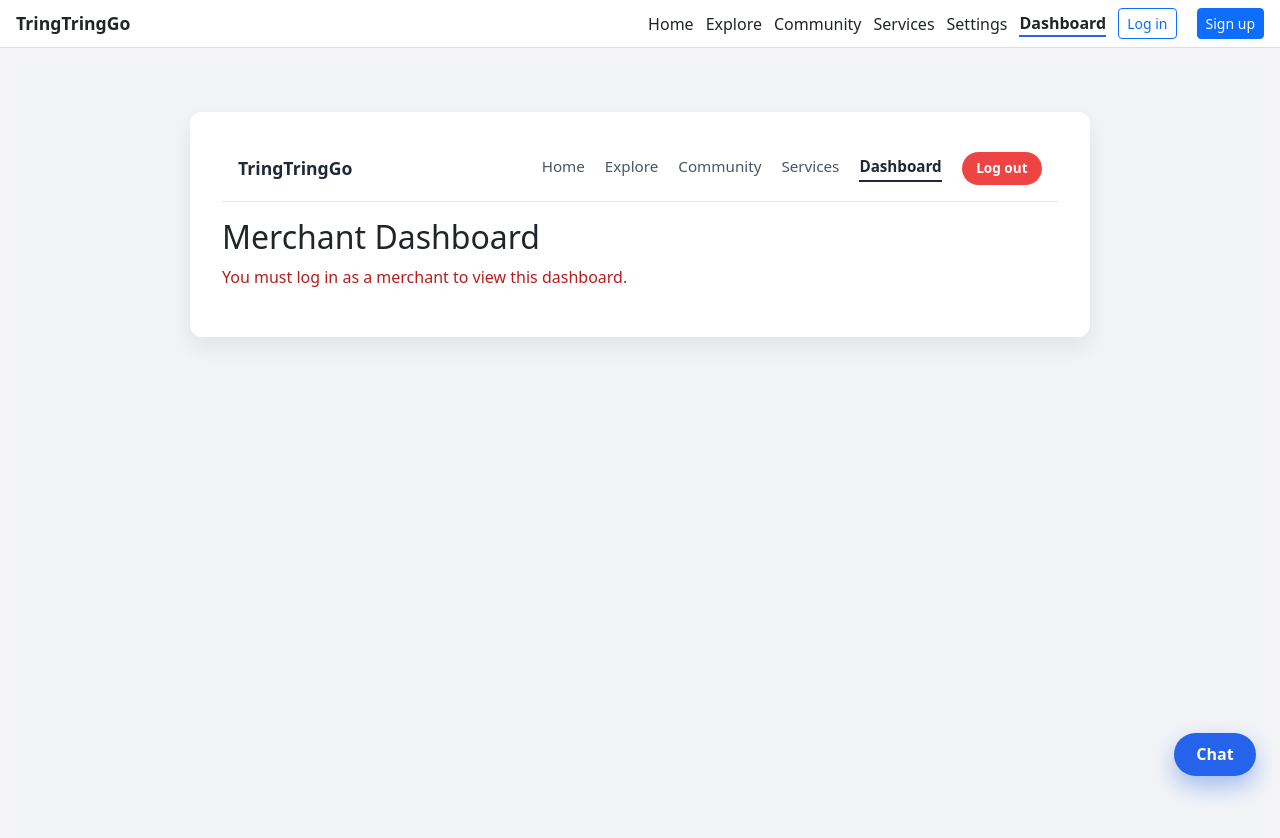
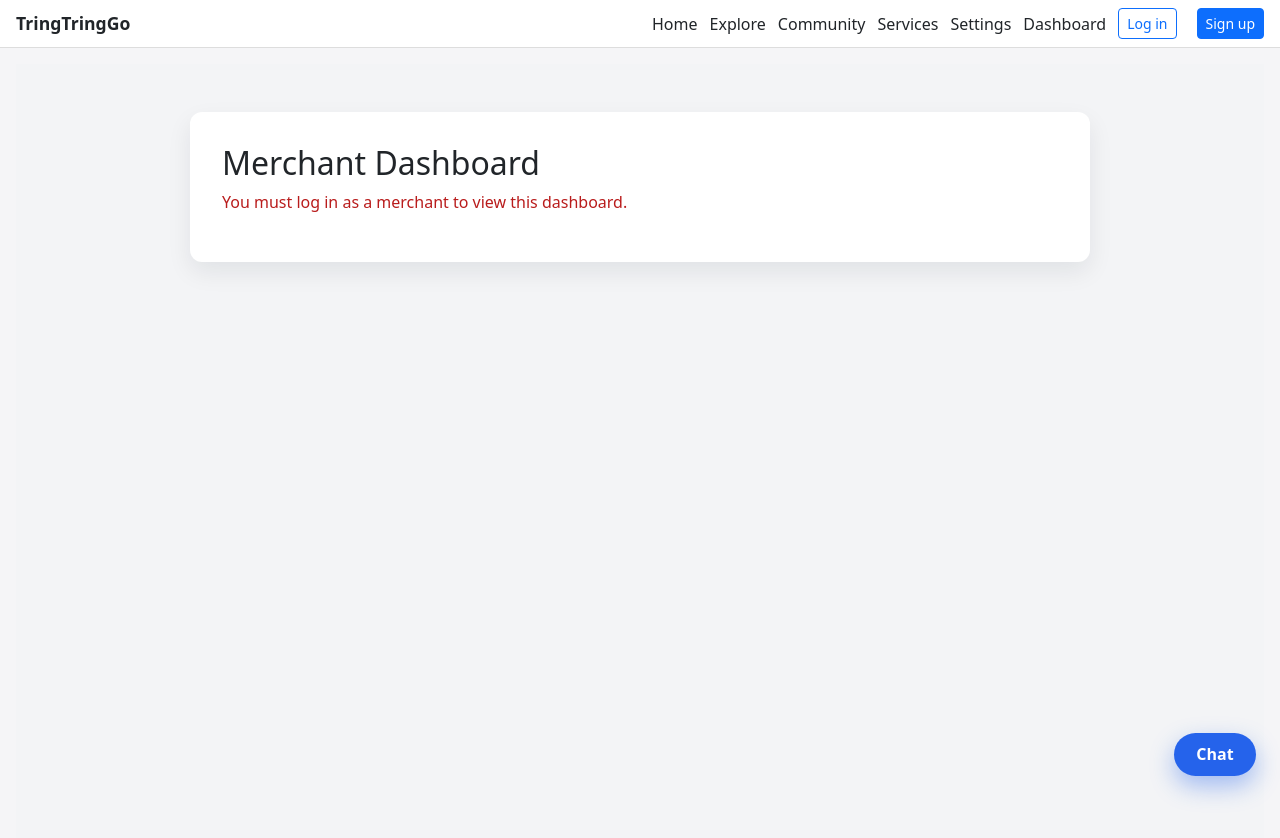
Before and after one commit to SahinuIslam/Tring-Tring-Go, a React (Create React App) app in the folder tringtringgo-frontend/: page /merchant in a window 1280 px wide. Shown: the top 838 px of the page. Built offline with nearby package versions, Linux system fonts and the light colour scheme.

Commit message:
Refactor routing and layout structure in App.js; remove redundant TopBar component from dashboards

```diff
--- a/tringtringgo-frontend/src/App.js
+++ b/tringtringgo-frontend/src/App.js
@@ -33,7 +33,6 @@ import Home from "./home";
 
 import SettingsPage from "./SettingsPage";
 
-
 function App() {
   return (
     <Router>
@@ -45,12 +44,8 @@ function App() {
         {/* default: go to home */}
         <Route path="/" element={<Navigate to="/home" replace />} />
 
-        {/* everything else WITH layout (has top bar + ChatPanel) */}
-        <Route
-          path="/*"
-          element={
-            <Layout>
-              <Routes>
+        {/* ✅ CORRECT: Layout WRAPS all main pages */}
+        <Route element={<Layout />}>
           {/* home and main pages under Layout */}
           <Route path="/home" element={<Home />} />
           <Route path="/explore" element={<ExplorePage />} />
@@ -61,13 +56,10 @@ function App() {
           <Route path="/traveler" element={<TravelerDashboard />} />
           <Route path="/merchant" element={<MerchantDashboard />} />
           <Route path="/admin" element={<AdminDashboard />} />
+
           {/* settings page */}
           <Route path="/settings" element={<SettingsPage />} />
-
-              </Routes>
-            </Layout>
-          }
-        />
+        </Route>
       </Routes>
 
       {/* floating AI chatbot widget, always available */}
--- a/tringtringgo-frontend/src/ExplorePage.jsx
+++ b/tringtringgo-frontend/src/ExplorePage.jsx
@@ -1,5 +1,4 @@
 import React, { useEffect, useState, useMemo } from "react";
-import TopBar from "./TopBar";
 
 function ExplorePage() {
   const [places, setPlaces] = useState([]);
@@ -289,7 +288,6 @@ function ExplorePage() {
     return (
       <div className="dashboard-page">
         <div className="dashboard-card">
-          <TopBar />
           <h2>Explore</h2>
           <p>Loading recommendations...</p>
         </div>
@@ -301,7 +299,6 @@ function ExplorePage() {
     return (
       <div className="dashboard-page">
         <div className="dashboard-card">
-          <TopBar />
           <h2>Explore</h2>
           <p style={{ color: "#b91c1c" }}>Error: {placesError}</p>
         </div>
@@ -314,7 +311,6 @@ function ExplorePage() {
   return (
     <div className="dashboard-page flex justify-center p-4 min-h-screen bg-gray-50">
       <div className="dashboard-card" style={{ maxWidth: 900, width: "100%" }}>
-        <TopBar />
         <h2 className="text-2xl font-bold text-gray-800">Explore</h2>
 
         {/* filters row */}
--- a/tringtringgo-frontend/src/TopBar.jsx
+++ b/tringtringgo-frontend/src/TopBar.jsx
@@ -1,3 +1,4 @@
+/*
 import React from "react";
 
 function TopBar() {
@@ -9,3 +10,4 @@ function TopBar() {
 }
 
 export default TopBar;
+*/
--- a/tringtringgo-frontend/src/layout.jsx
+++ b/tringtringgo-frontend/src/layout.jsx
@@ -1,3 +1,4 @@
+import { Outlet } from "react-router-dom"; //unified topbar for all pages
 import React, { useState } from "react";
 import { Link, useLocation } from "react-router-dom";
 import ChatPanel from "./ChatPanel";
@@ -66,18 +67,30 @@ function Layout({ children }) {
           >
             Settings
           </Link>
-          <Link
-            className={
-              isActive("/traveler") ||
-              isActive("/merchant") ||
-              isActive("/admin")
-                ? "nav-link active"
-                : "nav-link"
-            }
-            to="/traveler"
-          >
-            Dashboard
-          </Link>
+          {/* REPLACE your single Dashboard link with: */}
+{parsed?.mode === "MERCHANT" ? (
+  <Link
+    className={isActive("/merchant") ? "nav-link active" : "nav-link"}
+    to="/merchant"
+  >
+    Dashboard
+  </Link>
+) : parsed?.mode === "ADMIN" ? (
+  <Link
+    className={isActive("/admin") ? "nav-link active" : "nav-link"}
+    to="/admin"
+  >
+    Dashboard
+  </Link>
+) : (
+  <Link
+    className={isActive("/traveler") ? "nav-link active" : "nav-link"}
+    to="/traveler"
+  >
+    Dashboard
+  </Link>
+)}
+
 
           {isLoggedIn ? (
             <>
@@ -117,7 +130,9 @@ function Layout({ children }) {
         </nav>
       </header>
 
-      <main className="main-content">{children}</main>
+      <main className="main-content">
+      <Outlet />
+        </main>
 
       {isLoggedIn && isChatOpen && (
         <ChatPanel onClose={() => setIsChatOpen(false)} />
--- a/tringtringgo-frontend/src/pages/AdminDashboard.jsx
+++ b/tringtringgo-frontend/src/pages/AdminDashboard.jsx
@@ -1,63 +1,6 @@
 // src/AdminDashboard.jsx
 import React, { useEffect, useState } from "react";
 
-function TopBar() {
-  async function handleLogout() {
-    try {
-      await fetch("http://127.0.0.1:8000/api/accounts/logout/", {
-        method: "POST",
-        credentials: "include",
-      });
-    } catch (e) {
-      console.error("Logout API error (ignored):", e);
-    }
-    localStorage.removeItem("ttg_user");
-    window.location.href = "/login";
-  }
-
-  return (
-    <div
-      style={{
-        display: "flex",
-        alignItems: "center",
-        justifyContent: "space-between",
-        marginBottom: "1rem",
-        borderBottom: "1px solid #e5e7eb",
-        paddingBottom: "1rem",
-      }}
-    >
-      <div style={{ fontWeight: 700, fontSize: "1.1rem", color: "#1f2937" }}>
-        TringTringGo
-      </div>
-      <div
-        style={{
-          display: "flex",
-          alignItems: "center",
-          gap: "1rem",
-          fontSize: "0.95rem",
-          color: "#4b5563",
-        }}
-      >
-        <button
-          type="button"
-          onClick={handleLogout}
-          style={{
-            border: "none",
-            borderRadius: "999px",
-            padding: "0.4rem 0.9rem",
-            background: "#ef4444",
-            color: "white",
-            fontSize: "0.85rem",
-            fontWeight: 600,
-            cursor: "pointer",
-          }}
-        >
-          Log out
-        </button>
-      </div>
-    </div>
-  );
-}
 
 function AdminDashboard() {
   const [data, setData] = useState(null);
@@ -277,7 +220,6 @@ function AdminDashboard() {
     return (
       <div className="dashboard-page">
         <div className="dashboard-card">
-          <TopBar />
           <h2>Admin Dashboard</h2>
           <p>Loading...</p>
         </div>
@@ -289,7 +231,6 @@ function AdminDashboard() {
     return (
       <div className="dashboard-page">
         <div className="dashboard-card">
-          <TopBar />
           <h2>Admin Dashboard</h2>
           <p style={{ color: "#b91c1c" }}>{error || "No data"}</p>
         </div>
@@ -374,7 +315,6 @@ function AdminDashboard() {
       `}</style>
 
       <div className="dashboard-card">
-        <TopBar />
 
         <h2 className="text-2xl font-bold text-gray-800">Admin Dashboard</h2>
         <p style={{ marginBottom: "0.75rem", color: "#4b5563" }}>
--- a/tringtringgo-frontend/src/pages/MerchantDashboard.jsx
+++ b/tringtringgo-frontend/src/pages/MerchantDashboard.jsx
@@ -1,126 +1,7 @@
 // src/pages/MerchantDashboard.jsx
 import React, { useEffect, useState } from "react";
 
-/* ---------- TopBar ---------- */
 
-function TopBar() {
-  async function handleLogout() {
-    try {
-      await fetch("http://127.0.0.1:8000/api/accounts/logout/", {
-        method: "POST",
-        credentials: "include",
-      });
-    } catch (e) {
-      console.error("Logout API error (ignored):", e);
-    }
-    localStorage.removeItem("ttg_user");
-    window.location.href = "/login";
-  }
-
-  const path = window.location.pathname;
-  const stored = localStorage.getItem("ttg_user");
-  const parsed = stored ? JSON.parse(stored) : null;
-  const mode = parsed?.mode || parsed?.role || "TRAVELER";
-
-  const dashboardHref =
-    mode === "MERCHANT"
-      ? "/merchant"
-      : mode === "ADMIN"
-      ? "/admin"
-      : "/traveler";
-
-  const isActive = (name) => {
-    if (name === "home") return path === "/" || path === "/home";
-    if (name === "explore") return path.startsWith("/explore");
-    if (name === "community") return path.startsWith("/community");
-    if (name === "services") return path.startsWith("/services");
-    if (name === "dashboard")
-      return (
-        path.startsWith("/traveler") ||
-        path.startsWith("/merchant") ||
-        path.startsWith("/admin") ||
-        path.startsWith("/dashboard")
-      );
-    return false;
-  };
-
-  const linkStyle = (name) => ({
-    textDecoration: "none",
-    fontSize: "0.95rem",
-    color: isActive(name) ? "#1f2937" : "#4b5563",
-    fontWeight: isActive(name) ? 700 : 500,
-    borderBottom: isActive(name)
-      ? "2px solid #1f2937"
-      : "2px solid transparent",
-    paddingBottom: "0.1rem",
-  });
-
-  return (
-    <div
-      style={{
-        display: "flex",
-        alignItems: "center",
-        justifyContent: "space-between",
-        marginBottom: "1rem",
-        borderBottom: "1px solid #e5e7eb",
-        paddingBottom: "1rem",
-        paddingTop: "0.5rem",
-        paddingInline: "1rem",
-        flexWrap: "wrap",
-        gap: "0.75rem",
-      }}
-    >
-      <div style={{ fontWeight: 700, fontSize: "1.1rem", color: "#1f2937" }}>
-        TringTringGo
-      </div>
-
-      <div
-        style={{
-          display: "flex",
-          alignItems: "center",
-          gap: "1.25rem",
-          fontSize: "0.95rem",
-          flexWrap: "wrap",
-        }}
-      >
-        <nav style={{ display: "flex", gap: "1.25rem", flexWrap: "wrap" }}>
-          <a href="/home" style={linkStyle("home")}>
-            Home
-          </a>
-          <a href="/explore" style={linkStyle("explore")}>
-            Explore
-          </a>
-          <a href="/community" style={linkStyle("community")}>
-            Community
-          </a>
-          <a href="/services" style={linkStyle("services")}>
-            Services
-          </a>
-          <a href={dashboardHref} style={linkStyle("dashboard")}>
-            Dashboard
-          </a>
-        </nav>
-
-        <button
-          type="button"
-          onClick={handleLogout}
-          style={{
-            border: "none",
-            borderRadius: "999px",
-            padding: "0.4rem 0.9rem",
-            background: "#ef4444",
-            color: "white",
-            fontSize: "0.85rem",
-            fontWeight: 600,
-            cursor: "pointer",
-          }}
-        >
-          Log out
-        </button>
-      </div>
-    </div>
-  );
-}
 
 /* ---------- helpers ---------- */
 
@@ -374,7 +255,6 @@ function MerchantDashboard() {
     return (
       <div className="dashboard-page">
         <div className="dashboard-card">
-          <TopBar />
           <h2>Merchant Dashboard</h2>
           <p>Loading your data...</p>
         </div>
@@ -386,7 +266,6 @@ function MerchantDashboard() {
     return (
       <div className="dashboard-page">
         <div className="dashboard-card">
-          <TopBar />
           <h2>Merchant Dashboard</h2>
           <p style={{ color: "#b91c1c" }}>{error || "No data"}</p>
         </div>
@@ -460,7 +339,6 @@ function MerchantDashboard() {
       `}</style>
 
       <div className="dashboard-card">
-        <TopBar />
 
         {parsedUser && realRole === "MERCHANT" && mode !== "TRAVELER" && (
           <button
--- a/tringtringgo-frontend/src/pages/TravelerDashboard.jsx
+++ b/tringtringgo-frontend/src/pages/TravelerDashboard.jsx
@@ -1,148 +1,4 @@
 import React, { useEffect, useState } from "react";
-
-// Top navigation bar
-export function TopBar() {
-  async function handleLogout() {
-    try {
-      await fetch("http://127.0.0.1:8000/api/accounts/logout/", {
-        method: "POST",
-        credentials: "include",
-      });
-    } catch (e) {
-      console.error("Logout API error (ignored):", e);
-    }
-    localStorage.removeItem("ttg_user");
-    window.location.href = "/login";
-  }
-
-  const path = window.location.pathname;
-
-  const stored = localStorage.getItem("ttg_user");
-  const parsed = stored ? JSON.parse(stored) : null;
-  const mode = parsed?.mode || parsed?.role || "TRAVELER";
-
-  const dashboardHref =
-    mode === "MERCHANT"
-      ? "/merchant"
-      : mode === "ADMIN"
-      ? "/admin"
-      : "/traveler";
-
-  const isActive = (name) => {
-    if (name === "home") return path === "/" || path === "/home";
-    if (name === "explore") return path.startsWith("/explore");
-    if (name === "community") return path.startsWith("/community");
-    if (name === "services") return path.startsWith("/services");
-    if (name === "dashboard")
-      return (
-        path.startsWith("/traveler") ||
-        path.startsWith("/merchant") ||
-        path.startsWith("/admin") ||
-        path.startsWith("/dashboard")
-      );
-    return false;
-  };
-
-  const linkStyle = (name) => ({
-    textDecoration: "none",
-    fontSize: "0.95rem",
-    color: isActive(name) ? "#1f2937" : "#4b5563",
-    fontWeight: isActive(name) ? 700 : 500,
-    borderBottom: isActive(name)
-      ? "2px solid #1f2937"
-      : "2px solid transparent",
-    paddingBottom: "0.1rem",
-  });
-
-  return (
-    <div
-      style={{
-        display: "flex",
-        alignItems: "center",
-        justifyContent: "space-between",
-        marginBottom: "1rem",
-        borderBottom: "1px solid #e5e7eb",
-        paddingBottom: "1rem",
-        paddingTop: "0.5rem",
-        paddingInline: "1rem",
-        flexWrap: "wrap",
-        gap: "0.75rem",
-      }}
-    >
-      <div style={{ fontWeight: 700, fontSize: "1.1rem", color: "#1f2937" }}>
-        TringTringGo
-      </div>
-
-      <div
-        style={{
-          display: "flex",
-          alignItems: "center",
-          gap: "1.25rem",
-          fontSize: "0.95rem",
-          flexWrap: "wrap",
-        }}
-      >
-        <nav style={{ display: "flex", gap: "1.25rem", flexWrap: "wrap" }}>
-  <a href="/home" style={linkStyle("home")}>
-    Home
-  </a>
-  <a href="/explore" style={linkStyle("explore")}>
-    Explore
-  </a>
-  <a href="/community" style={linkStyle("community")}>
-    Community
-  </a>
-  <a href="/services" style={linkStyle("services")}>
-    Services
-  </a>
-  <a href={dashboardHref} style={linkStyle("dashboard")}>
-    Dashboard
-  </a>
-
-  {/* New Chat item – uses the floating ChatWidget already in App.js */}
-  <button
-    type="button"
-    onClick={() =>
-      window.scrollTo({
-        top: 0,
-        behavior: "smooth",
-      })
-    }
-    style={{
-      border: "none",
-      background: "transparent",
-      fontSize: "0.95rem",
-      color: "#2563eb",
-      fontWeight: 600,
-      cursor: "pointer",
-      padding: 0,
-    }}
-  >
-    Chat
-  </button>
-</nav>
-
-
-        <button
-          type="button"
-          onClick={handleLogout}
-          style={{
-            border: "none",
-            borderRadius: "999px",
-            padding: "0.4rem 0.9rem",
-            background: "#ef4444",
-            color: "white",
-            fontSize: "0.85rem",
-            fontWeight: 600,
-            cursor: "pointer",
-          }}
-        >
-          Log out
-        </button>
-      </div>
-    </div>
-  );
-}
 
 function TravelerDashboard() {
   // read real role and mode
@@ -564,7 +420,6 @@ function TravelerDashboard() {
     return (
       <div className="dashboard-page">
         <div className="dashboard-card">
-          <TopBar />
           <h2>🧳 Traveler Dashboard</h2>
           <p>Loading your data...</p>
         </div>
@@ -576,7 +431,6 @@ function TravelerDashboard() {
     return (
       <div className="dashboard-page">
         <div className="dashboard-card">
-          <TopBar />
           <h2>🧳 Traveler Dashboard</h2>
           <p style={{ color: "#b91c1c", fontWeight: "bold" }}>Error: {error}</p>
         </div>
@@ -588,7 +442,6 @@ function TravelerDashboard() {
     return (
       <div className="dashboard-page">
         <div className="dashboard-card">
-          <TopBar />
           <h2>🧳 Traveler Dashboard</h2>
           <p>No data available. Check authentication status.</p>
         </div>
@@ -656,7 +509,7 @@ function TravelerDashboard() {
       `}</style>
 
       <div className="dashboard-card">
-        <TopBar />
+
 
         {parsedUser && realRole === "MERCHANT" && mode !== "MERCHANT" && (
           <button
```
Also changed, not shown: 1 other file (tests, documents, lock files or other folders). Lines whose indentation alone changed are shown as unchanged.
